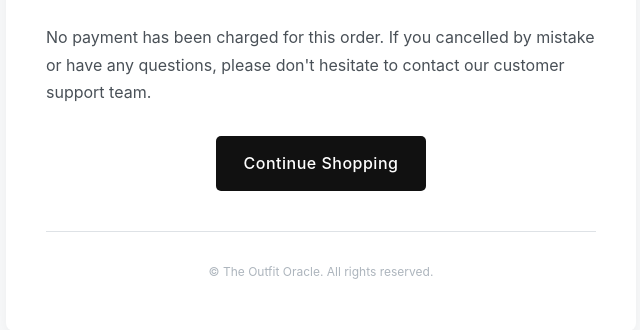
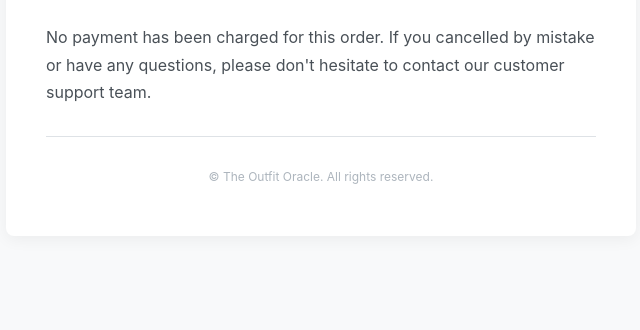
Before and after one commit to vickyrock008/E-commerce-Fashion-Clothing, a Python web app: template backend/app/templates/order_cancelled.html in a window 1280 px wide. Shown: the part 317-647 px from the top of the page, without its empty margins (319-959 px from the left). Run offline with Jinja, Linux system fonts and the light colour scheme; the template is opened without the code that fills it, so the values that code supplies are empty.

Commit message:
Update order_cancelled.html

```diff
--- a/backend/app/templates/order_cancelled.html
+++ b/backend/app/templates/order_cancelled.html
@@ -103,9 +103,7 @@
             <p>This email confirms that your order <strong class="order-number">#{{ order_id }}</strong> has been successfully cancelled as requested.</p>
             <p>No payment has been charged for this order. If you cancelled by mistake or have any questions, please don't hesitate to contact our customer support team.</p>
 
-            <div class="button-wrapper">
-                <a href="{{ continue_shopping_link }}" class="button">Continue Shopping</a>
-            </div>
+
         </div>
 
         <div class="footer">
```
